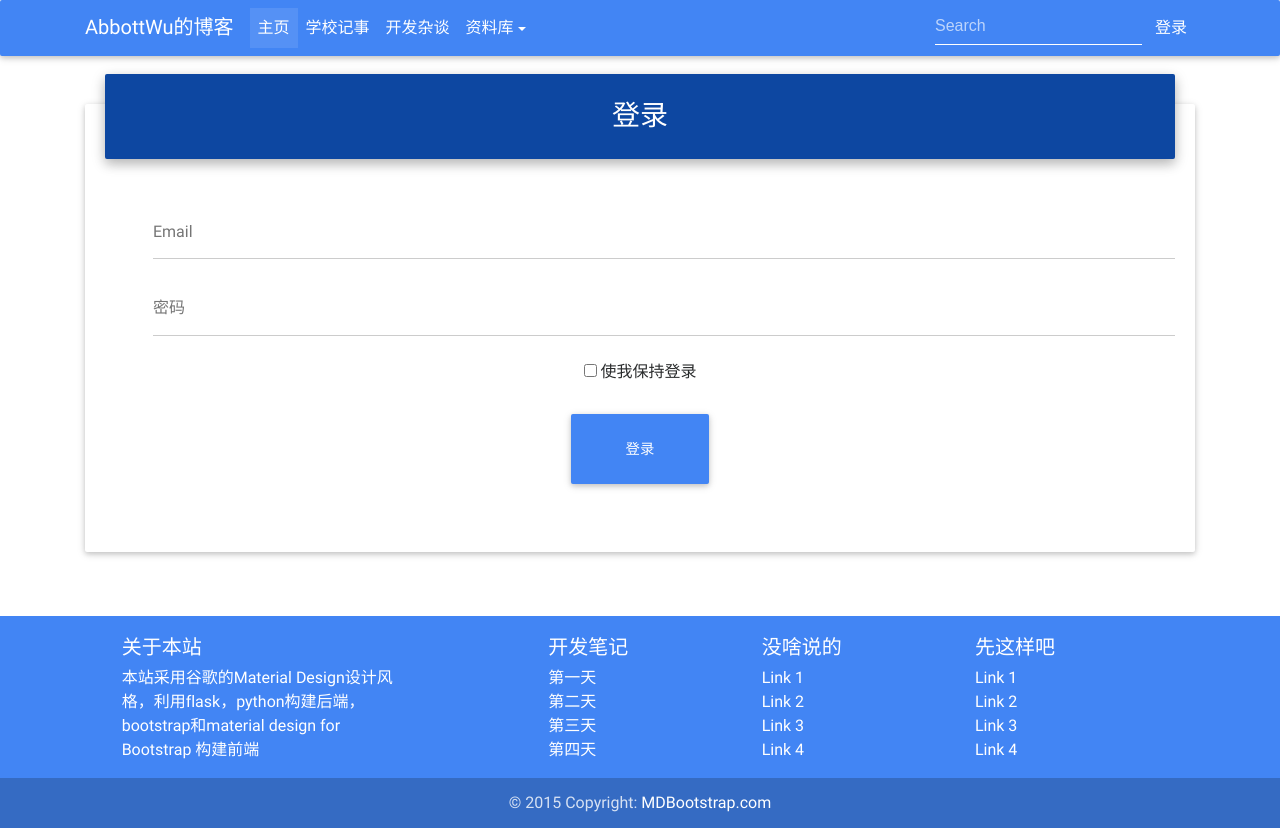
After one commit to Abbott-Wu/flask-blog, a Flask app: page /auth/login in a window 1280 px wide. The commit adds this page. Run offline with Flask 2, Linux system fonts and the light colour scheme; some libraries are stand-ins or nearby versions.

Commit message:
finished login unit and logout unit.(NOT finished logout unit and other)

```diff
--- /dev/null
+++ b/app/auth/__init__.py
@@ -0,0 +1,5 @@
+from flask import Blueprint
+
+auth = Blueprint('auth', __name__)
+
+from . import views
--- /dev/null
+++ b/app/auth/forms.py
@@ -0,0 +1,11 @@
+from flask_wtf import FlaskForm
+from wtforms import StringField, PasswordField, BooleanField, SubmitField
+from wtforms.validators import Required, Length, Email
+
+
+class LoginForm(FlaskForm):
+    email = StringField('Email', validators=[Required(), Length(1, 64),
+                                             Email()])
+    password = PasswordField('密码', validators=[Required()])
+    remember_me = BooleanField()
+    submit = SubmitField('登录')
--- /dev/null
+++ b/app/auth/views.py
@@ -0,0 +1,24 @@
+from flask import render_template, redirect, request, url_for, flash
+from flask_login import current_user, login_user, login_required, logout_user
+from . import auth
+from ..models import User
+from .forms import LoginForm
+
+
+@auth.route('/login', methods=['GET', 'POST'])
+def login():
+    form = LoginForm()
+    if form.validate_on_submit():
+        user = User.query.filter_by(email=form.email.data).first()
+        if user is not None and user.verify_password(form.password.data):
+            login_user(user, form.remember_me.data)
+            return redirect(request.args.get('next') or url_for('main.index'))
+        flash('密码或用户名错误')
+    return render_template('auth/login.html.j2', current_user=current_user, form=form)
+
+@auth.route('/logout')
+@login_required
+def logout():
+    logout_user()
+    flash('你已经退出')
+    return redirect(url_for('main.index'))
--- a/app/main/errors.py
+++ b/app/main/errors.py
@@ -1,12 +1,13 @@
 from flask import render_template
+from flask_login import current_user
 from . import main
 
 
 @main.app_errorhandler(404)
 def page_not_found(e):
-    return render_template('404page.html.j2'), 404
+    return render_template('404page.html.j2',current_user=current_user), 404
 
 
 @main.app_errorhandler(500)
 def page_not_found(e):
-    return render_template('500page.html.j2'), 500
+    return render_template('500page.html.j2',current_user=current_user), 500
--- /dev/null
+++ b/app/templates/auth/login.html.j2
@@ -0,0 +1,40 @@
+{% extends "base.html.j2" %} {% block title %} 登录 AbbottWu's Blog {% endblock %} {% block main %}
+<!-- {% import "bootstrap/wtf.html" as wtf %} -->
+<form method="POST">
+  <!-- {{ wtf.quick_form(form)}} -->
+  {{ form.hidden_tag() }}
+  <div class="card">
+    <div class="card-block">
+      <div class="text-center form-header blue darken-4">
+        <h3><i class="fa fa-lock"></i>
+          登录</h3>
+      </div>
+
+      <div class="md-form form-group">
+        <i class="fa fa-envelope prefix"></i>
+        <!-- <input type="email" id="form91" class="form-control validate"> -->
+        <!-- <label for="form91" data-error="wrong" data-success="right">Type your email</label> -->
+        {{ form.email(id="form_email",class="form-control",required="",type="email") }}
+        {{ form.email.label(for="form_email")}}
+      </div>
+
+      <div class="md-form form-group">
+        <i class="fa fa-lock prefix"></i>
+        <!-- <input type="password" id="form92" class="form-control validate"> -->
+        <!-- <label for="form92" data-error="wrong" data-success="right">Type your password</label> -->
+        {{ form.password(id="form_password",class="form-control",required="") }}
+        {{ form.password.label(for="form_password") }}
+      </div>
+      <div class="md-form form-group text-center checkbox">
+          {{ form.remember_me(class="checkbox",) }} 使我保持登录
+      </div>
+      <div class="md-form form-group text-center">
+        <!-- <a class="btn btn-primary btn-lg">Login</a> -->
+        {{ form.submit(class="btn btn-primary btn-lg") }}
+      </div>
+
+    </div>
+  </div>
+</form>
+
+{% endblock %}
--- a/app/templates/base.html.j2
+++ b/app/templates/base.html.j2
@@ -10,7 +10,10 @@
   <title>{% block title %}{% endblock %}</title>
 
   <!-- Font google -->
-  <link href="https://fonts.fengqi.me/css?family=Noto+Sans|Roboto" rel="stylesheet">
+  <!-- <link href="https://fonts.fengqi.me/css?family=Noto+Sans|Roboto" rel="stylesheet"> -->
+
+  <!-- Font awesome -->
+  <!-- <link href="https://cdn.bootcss.com/font-awesome/4.7.0/css/font-awesome.min.css" rel="stylesheet"> -->
 
   <!-- Bootstrap core CSS -->
   <link href='{{ url_for ("static", filename = "css/bootstrap.min.css") }}' rel="stylesheet">
@@ -89,6 +92,13 @@
           <form class="form-inline waves-effect waves-light">
             <input class="form-control" type="text" placeholder="Search">
           </form>
+          <ul class='nav navbar-nav navbar-right'>
+            {% if current_user.is_authenticated %}
+              <li class="nav-item nav-link"><a href="{{ url_for('auth.logout') }}"><i class="fa fa-sign-out" aria-hidden="true"></i> 退出</a></li>
+            {% else %}
+              <li class="nav-item nav-link"><a href="{{ url_for('auth.login') }}"><i class="fa fa-sign-in" aria-hidden="true"></i> 登录</a></li>
+            {% endif %}
+          </ul>
         </div>
       </div>
     </nav>
```
Also changed, not shown: app/__init__.py (+9 -0 lines), app/main/views.py (+5 -3 lines), app/models.py (+22 -2 lines), app/templates/flask-wtfTry.html.j2 (+10 -1 lines), app/templates/home.html.j2 (+6 -2 lines), migrations/versions/37e868c47ea8_.py (added, +32 -0 lines), tests/test_user_model.py (added, +23 -0 lines), data-dev.sqlite, data-test.sqlite.
